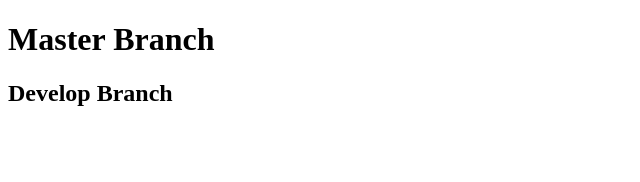
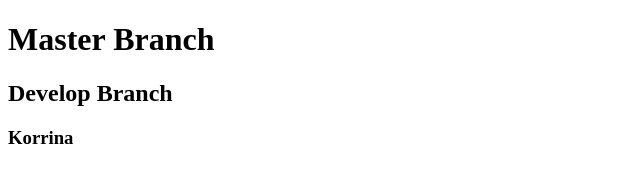
Before and after one commit to Korrinalynn/teamGit1, a plain HTML site: page index.html in a window 1280 px wide. Shown: the full height of the page, 0-640 px from the left. Drawn offline with Linux system fonts and the light colour scheme.

Commit message:
korrina's branch

```diff
--- a/index.html
+++ b/index.html
@@ -9,5 +9,6 @@
 <body>
     <h1>Master Branch</h1>
     <h2>Develop Branch</h2>
+    <h3>Korrina</h3>
 </body>
 </html>
```
